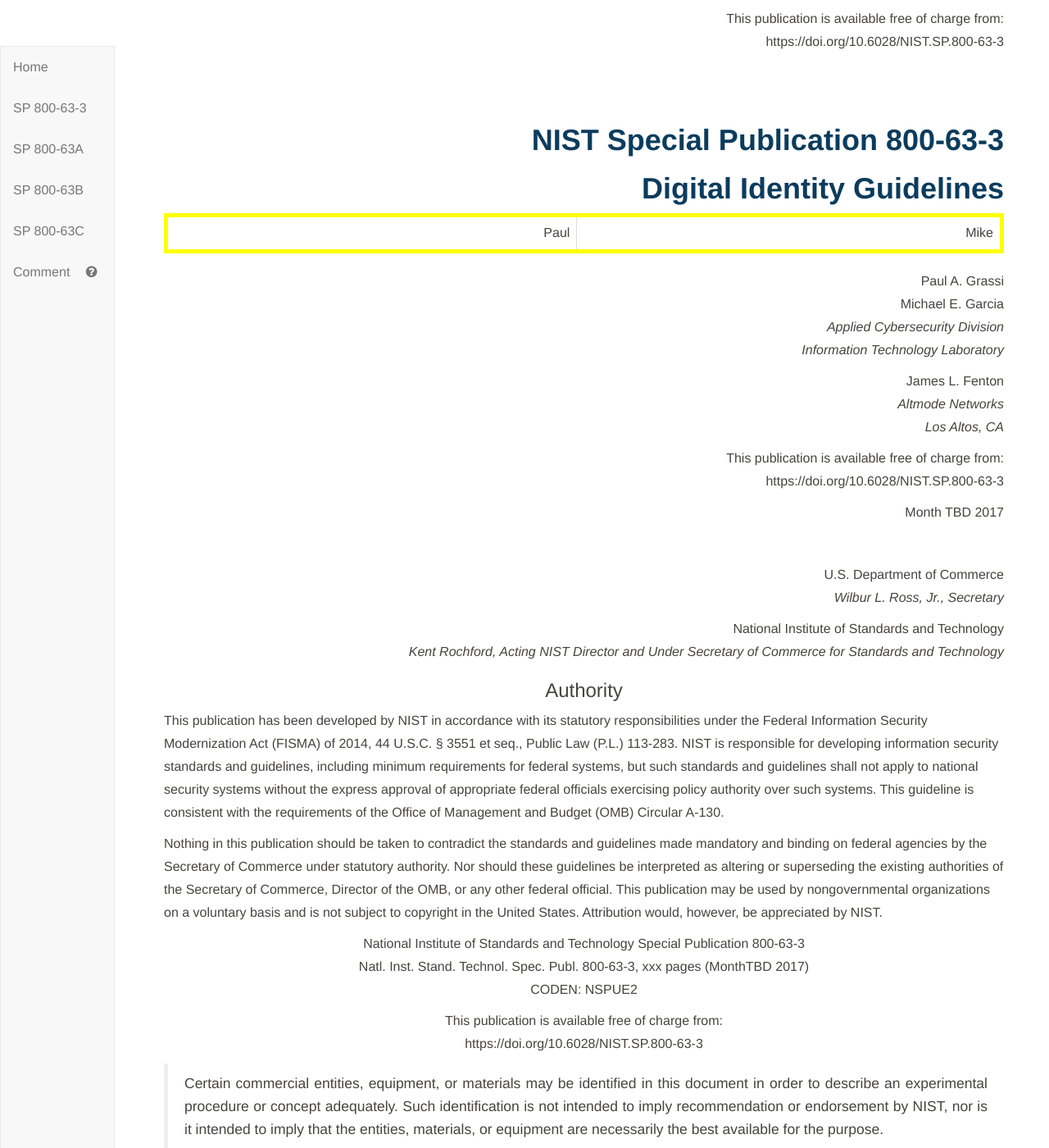
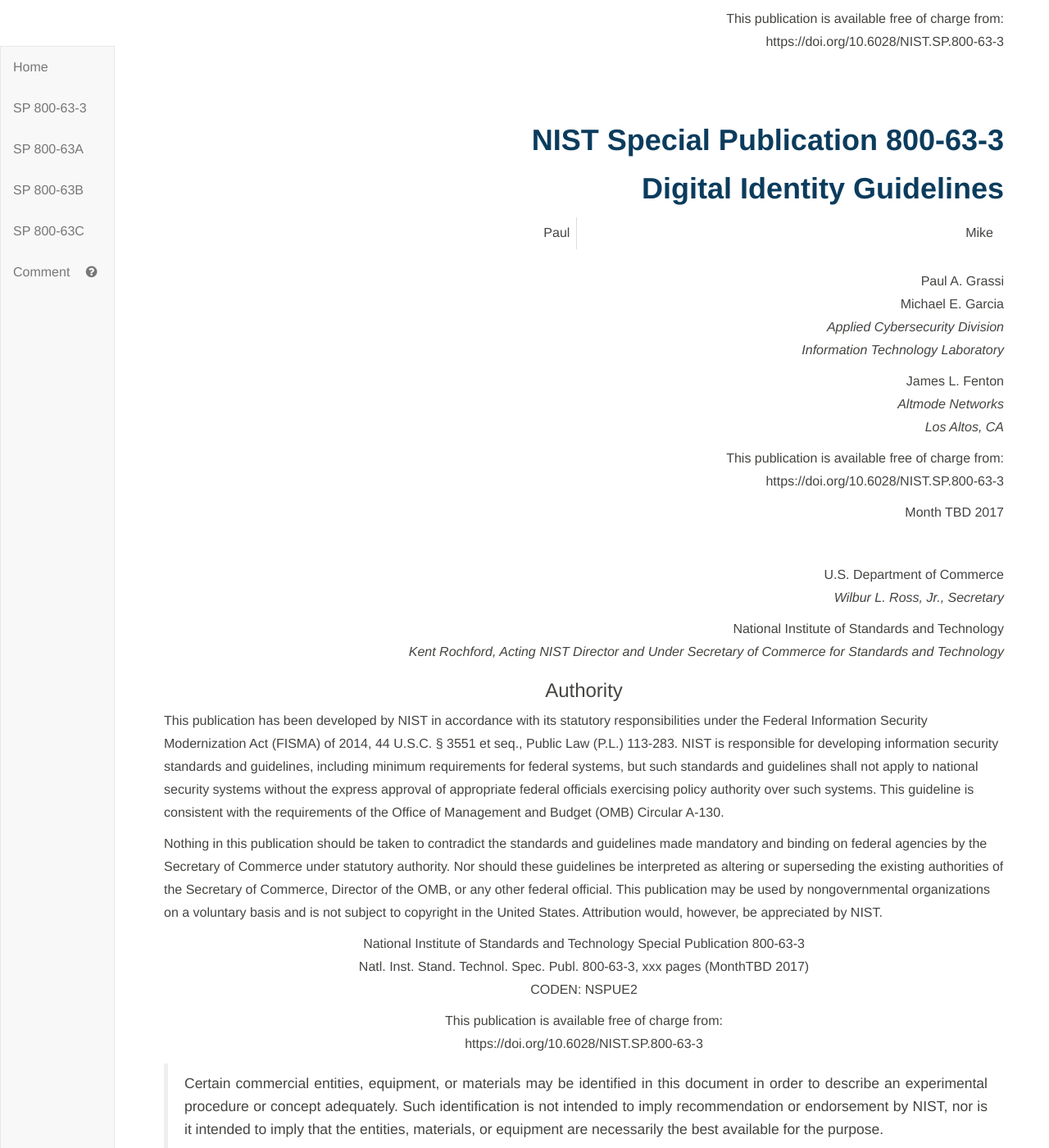
Before and after one commit to usnistgov/TIG-Stage, a Jekyll site: the page built from sp800-63-3/cover.md, in a window 1280 px wide and 1400 px high, scrolled down 406 px. Shown: the whole window at 82% size. Built offline with Jekyll 4.4.1, drawn with Linux system fonts in a browser that asks for light colours; our own code applies the rules of GitHub Pages for plain Markdown files.

Commit message:
fwrgvfrvs

```diff
--- a/static/css/NISTPages.css
+++ b/static/css/NISTPages.css
@@ -159,5 +159,5 @@ table table{
 }
 
 table.authors{
-  border: 5px solid yellow;
+  border: 5px solid white;
 }
```
